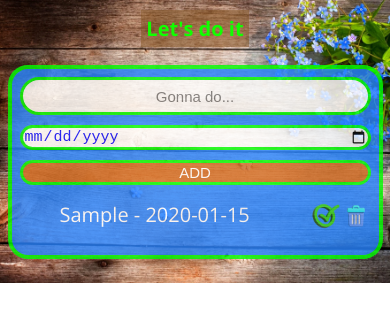
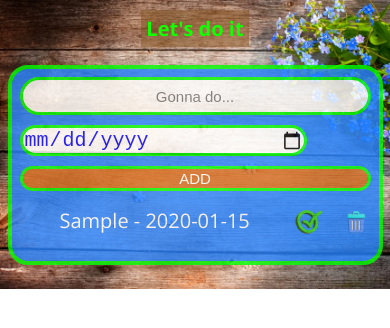
Before and after one commit to jomartMoldogaziev/todo, a plain HTML site: page index.html in a window 390 px wide. Both pictures are taken after typing "Sample", "2020-01-15" into the empty fields and a click on the button "ADD". Drawn offline with nearby package versions, Linux system fonts and the light colour scheme; a web font is replaced by a local one.

Commit message:
Update style.css

```diff
--- a/style.css
+++ b/style.css
@@ -79,7 +79,7 @@ h1 {
     font-size: 25px;
             color: rgb(255, 255, 255);
              display: grid;
-    grid-template-columns: 3fr 0.1fr 0.1fr;
+    grid-template-columns: 3fr 0.6fr 0.1fr;
 
 }
 
@@ -131,10 +131,13 @@ h1 {
         margin-top: 5px;
     }
 
-    .texIn, .setDate, #addBtn {
+    .texIn, #addBtn {
         font-size: 15px;
 /*         padding-left: 15px; */
 
+    }
+        .setDate{
+        width: 80%;
     }
 
     .taskItem {
```
